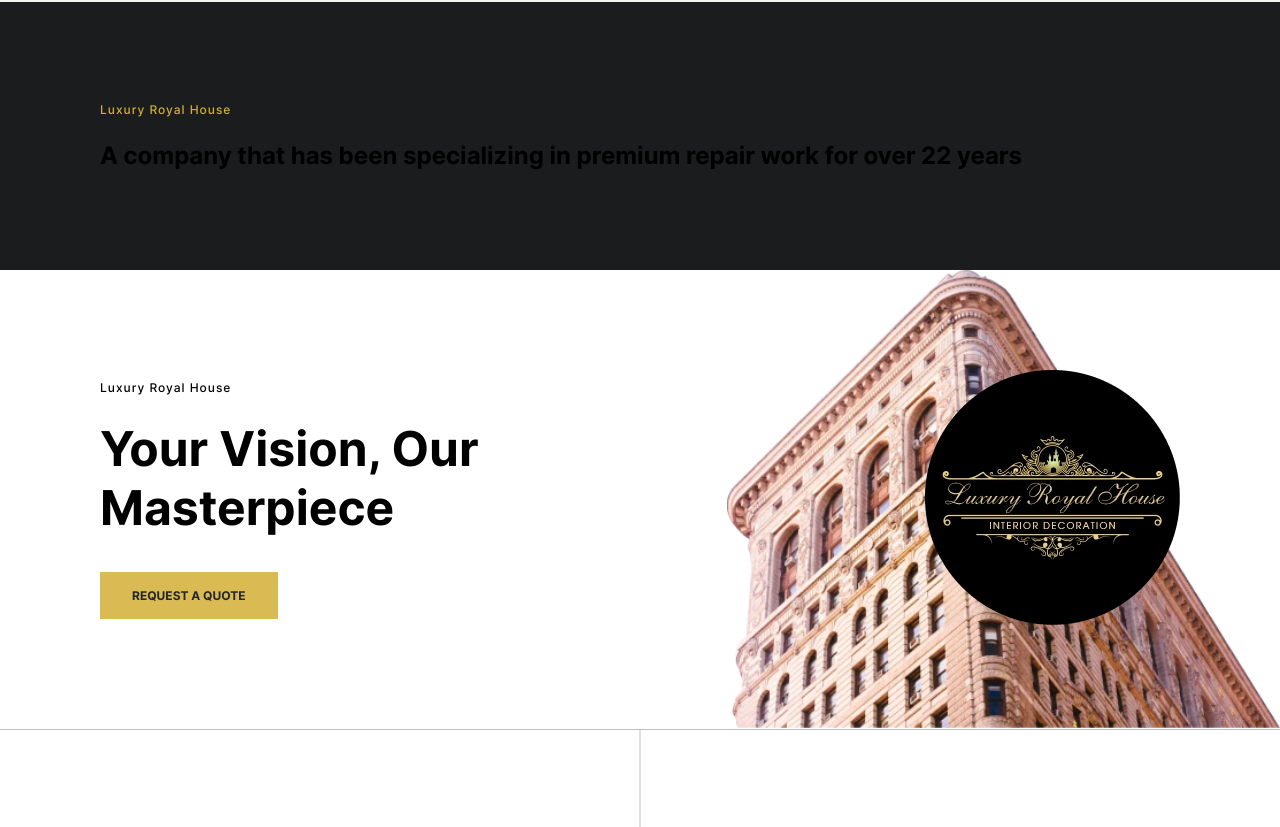
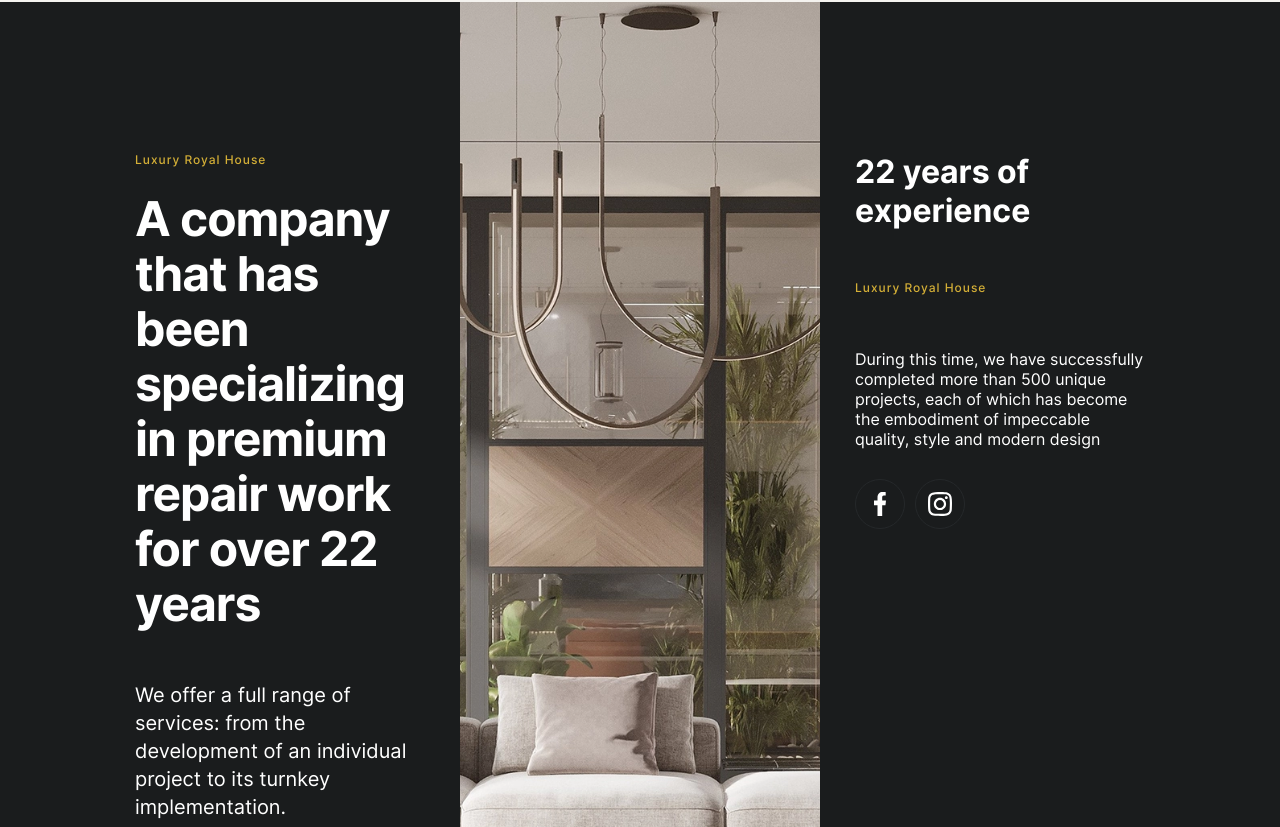
Before and after one commit to yuuikm/luxury-royal-house, a React (Vite) app: page /about in a window 1280 px wide. Shown: the part 1953-2780 px from the top of the page. Built offline with nearby package versions, Linux system fonts and the light colour scheme.

Commit message:
feat: added achievement section

```diff
--- a/src/components/AboutBlock/index.tsx
+++ b/src/components/AboutBlock/index.tsx
@@ -2,6 +2,7 @@
 import { type FC } from 'react';
 import { useTranslation } from 'react-i18next';
 import SmTitle from 'components/shared/SmTitle';
+import Socials from 'components/shared/Socials';
 
 const AboutBlock: FC = () => {
   const { t } = useTranslation();
@@ -9,8 +10,18 @@
   return (
     <div className="container about-block-bg">
       <div className="about-block-wrapper">
-        <SmTitle color="gold" />
-        <h2 className="about-block-title">{t('aboutPage.aboutBlockTitle')}</h2>
+        <div className="about-block-one-third">
+          <SmTitle color="gold" />
+          <h2 className="about-block-title">{t('aboutPage.aboutBlockTitle')}</h2>
+          <h4 className="about-block-subtitle">{t('aboutPage.aboutBlockSubtitle')}</h4>
+        </div>
+        <div className="about-block-one-third about-block-bg-img"></div>
+        <div className="about-block-one-third">
+          <h4 className="about-block-experience-title">{t('aboutPage.aboutBlockExperience')}</h4>
+          <SmTitle color="gold" />
+          <p className="about-block-description">{t('aboutPage.aboutBlockExperienceText')}</p>
+          <Socials style="white" />
+        </div>
       </div>
     </div>
   );
--- a/src/provider/i18n.ts
+++ b/src/provider/i18n.ts
@@ -77,6 +77,11 @@
         actionBlockCallToAction: 'Our portfolio',
         aboutBlockTitle:
           'A company that has been specializing in premium repair work for over 22 years',
+        aboutBlockSubtitle:
+          'We offer a full range of services: from the development of an individual project to its turnkey implementation.',
+        aboutBlockExperience: '22 years of experience',
+        aboutBlockExperienceText:
+          'During this time, we have successfully completed more than 500 unique projects, each of which has become the embodiment of impeccable quality, style and modern design',
       },
       achievements: {
         projectsLabel: 'Completed projects',
@@ -172,6 +177,8 @@
         actionBlockCallToAction: 'Наше портфолио',
         aboutBlockTitle:
           'Компания, которая специализируется на ремонтных работах премиум-класса более 22 лет.',
+        aboutBlockSubtitle:
+          'Мы предлагаем полный спектр услуг: от разработки индивидуального проекта до его реализации «под ключ».',
       },
       achievements: {
         projectsLabel: 'Успешных проектов',
--- a/src/styles/components/about-block.scss
+++ b/src/styles/components/about-block.scss
@@ -3,5 +3,48 @@
 }
 
 .about-block-wrapper {
-  padding: 100px 0;
+  display: flex;
+
+  .about-block-one-third {
+    width: 33.333%;
+    padding: 150px 35px;
+  }
+
+  .about-block-title {
+    font-size: 48px;
+    font-weight: 700;
+    letter-spacing: -1px;
+    line-height: 55px;
+    color: $c-about-block-title-text;
+    padding-bottom: 50px;
+  }
+
+  .about-block-subtitle {
+    color: $c-about-block-subtitle-text;
+    font-size: 20px;
+    line-height: 28px;
+    font-weight: 400;
+    letter-spacing: 0;
+  }
+
+  .about-block-experience-title {
+    font-size: 32px;
+    font-weight: 700;
+    color: $c-about-block-experience-title-text;
+    padding-bottom: 50px;
+  }
+
+  .about-block-description {
+    font-size: 16px;
+    font-weight: 400;
+    color: $c-about-block-experience-description-text;
+    padding: 30px 0;
+  }
+
+  .about-block-bg-img {
+    background-image: url(assets/images/portfolio-5.webp);
+    background-size: cover;
+    background-repeat: no-repeat;
+    background-position: center center;
+  }
 }
--- a/src/styles/settings/colors.scss
+++ b/src/styles/settings/colors.scss
@@ -76,3 +76,7 @@
 $c-achievements-item-border: $c-grey-2;
 
 $c-about-block-bg: $c-black-5;
+$c-about-block-title-text: $c-white;
+$c-about-block-subtitle-text: $c-white;
+$c-about-block-experience-title-text: $c-white;
+$c-about-block-experience-description-text: $c-white;
```
Also changed, not shown: src/assets/images/portfolio-5.webp (added).
